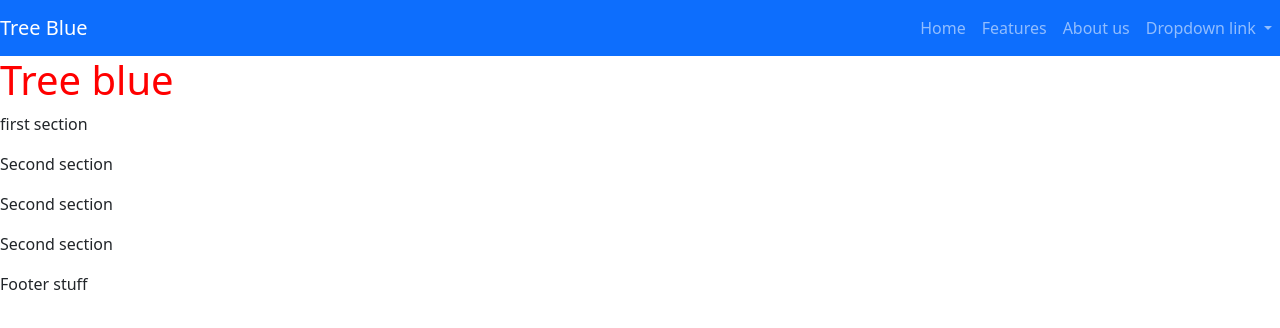
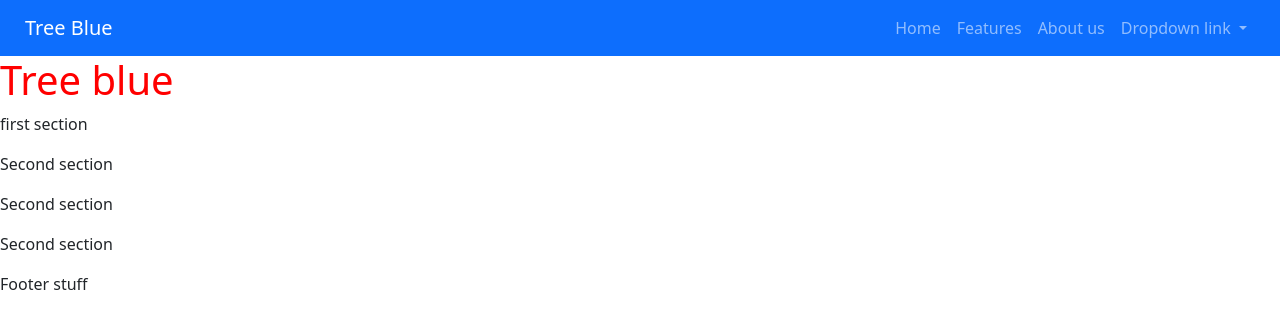
Before and after one commit to MazdaShahzadi/Keen_Learners_Website, a plain HTML site: page index.html in a window 1280 px wide. Drawn offline with nearby package versions, Linux system fonts and the light colour scheme.

Commit message:
added margin spaceing for nav bar

```diff
--- a/styles.css
+++ b/styles.css
@@ -1,3 +1,10 @@
 h1{
   color: red;
 }
+.navbar-brand{
+  padding-left: 25px;
+}
+
+#navbarNavDropdown{
+  padding-right: 25px;
+}
```
